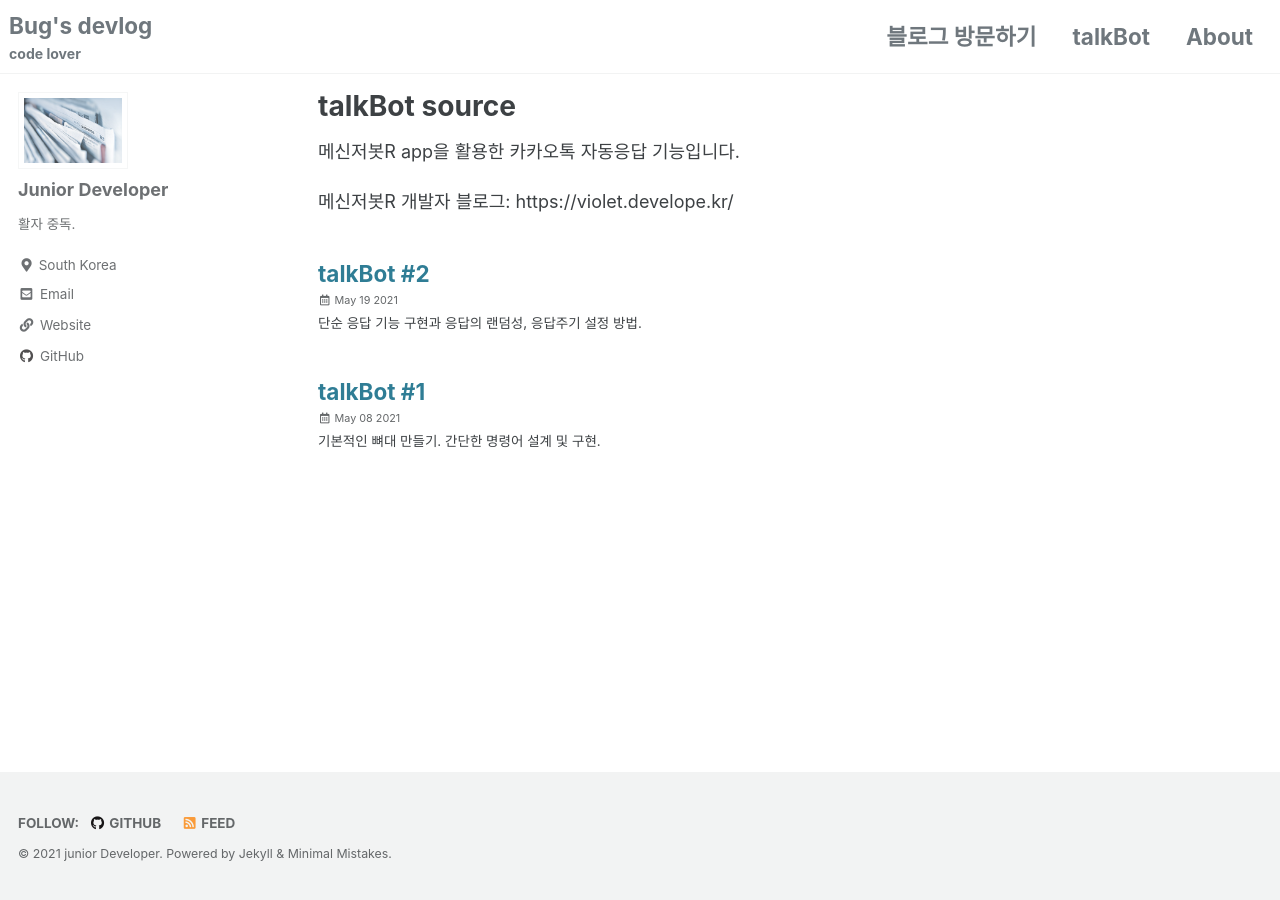
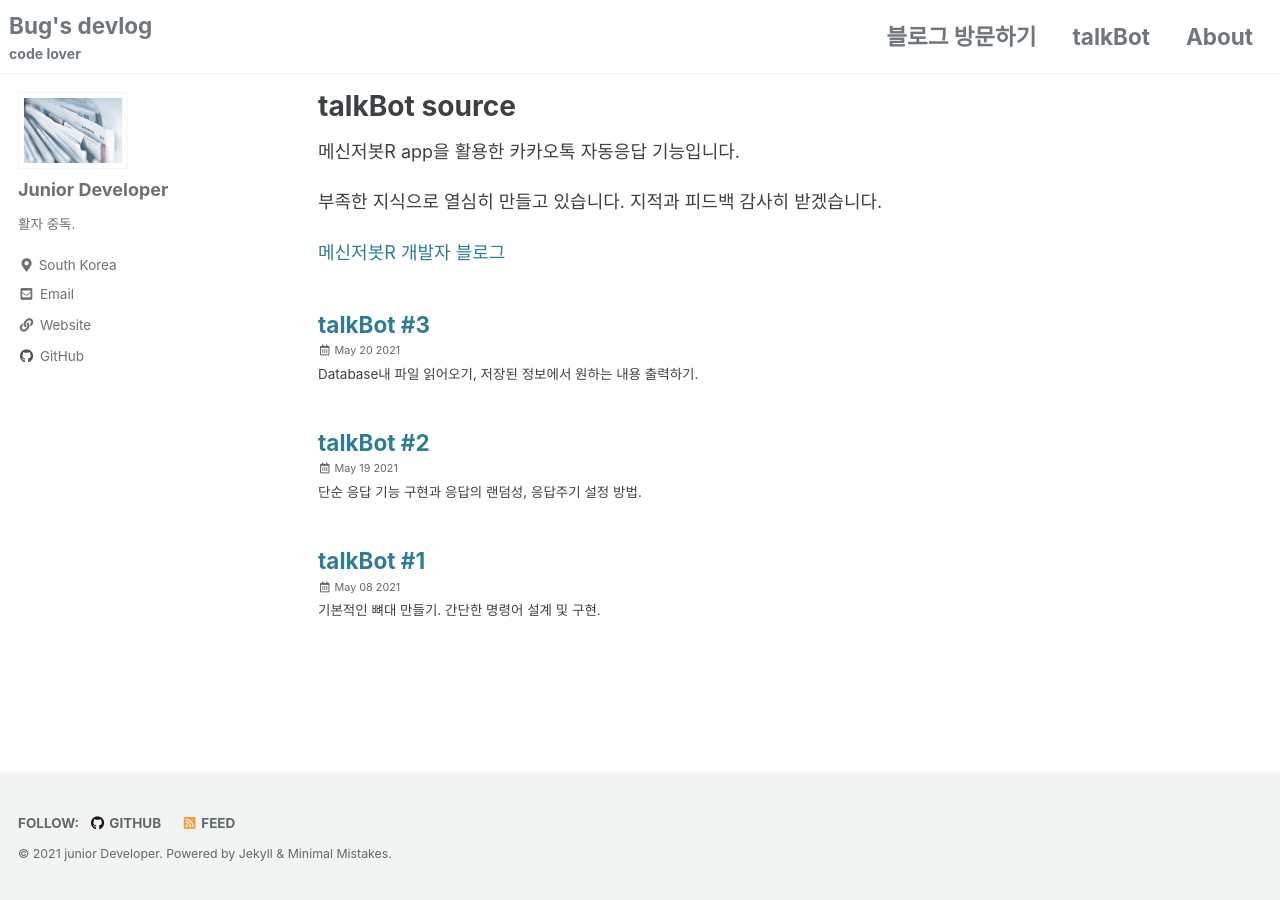
Before and after one commit to baebug/blog-backup-220607, a Jekyll site: the page built from _pages/talkBot.md, in a window 1280 px wide. Built offline with Jekyll 4.4.1, drawn with Linux system fonts in a browser that asks for light colours; cached includes are drawn as plain includes; part of the change alters nothing that is shown.

Commit message:
searchBirth_function

````diff
--- a/_pages/talkBot.md
+++ b/_pages/talkBot.md
@@ -8,4 +8,6 @@ taxonomy: talkBot
 
 메신저봇R app을 활용한 카카오톡 자동응답 기능입니다.
 
-메신저봇R 개발자 블로그: https://violet.develope.kr/
+부족한 지식으로 열심히 만들고 있습니다. 지적과 피드백 감사히 받겠습니다.
+
+[메신저봇R 개발자 블로그](https://violet.develope.kr/)
--- /dev/null
+++ b/_posts/2021-05-20-talkBot-3.md
@@ -0,0 +1,107 @@
+---
+title:  "talkBot #3"
+excerpt: "Database내 파일 읽어오기, 저장된 정보에서 원하는 내용 출력하기."
+
+categories:
+  - talkBot
+tags:
+  - javascript
+last_modified_at: 2021-05-20 22:22:22 +09:00
+toc: true
+toc_sticky: true
+---
+
+## 파일 저장 방식
+
+app에서 지원하는 데이터를 읽어오는 방식은 크게 두 가지로 나뉜다.
+1. 기존 API(이하 레거시)에서 지원하는 `DataBase.getDataBase()`를 통한 `.txt`파일의 문자열을 불러오는 방식
+2. 새로 업데이트 중인 API2에서 지원하는 `.txt`파일에서 문자열을 불러오고 `.json`파일에서 `JSON obj`를 불러오는 방식
+
+어떤 부분에서 실수를 한지는 모르겠지만 본인은 API2에서 로컬의 DataBase폴더 내에 있는 파일 정보를 읽지 못하는 오류가 있어 어쩔 수 없이 1번 방법으로 진행하였다. _(API2가 작동한다면 2번 방법이 훨씬 편해보임)_
+
+우선은 큰 틀은 `.txt`파일에 `JSON`형식의 object를 저장한 뒤, 사용할 때 `JSON.parse()`를 통해 문자열 obj를 `JSON` obj로 바꿔주는 방식으로 진행할 것이다.
+내가 어떤 정보를 저장하고 불러올 것인지, 그럴려면 객체가 어떤 모양으로 생겨야 할 것인지를 떠올려보자. 나는 단톡 구성원의 생일 정보를 담은 데이터를 저장하고 `월`,`이름`을 통해 생일 정보를 불러오는 기능을 구현할 생각이다. 구성원중 동명이인이 없기 때문에 `key`값은 이름, `value`값은 생일 정보를 담은 배열로 만들어보자.
+
+```java
+{
+    "name":"홍길동","info":[3,11],
+    "name":"김첨지","info":[7,17],
+                ...
+    "name":"박진로","info":[11,09]
+}
+```
+문자열 obj는 `string`으로 이루어진 속성? property?에는 **(쌍)따옴표**를 붙여줘야 한다는 특징이 있다.
+_그래야 `JSON.parse()`를 했을 때 우리가 아는 obj형태로 나온다고 한다._
+
+## 파일을 불러와서 파싱하기
+
+위에서 만든 `.txt`파일을 `local/msgBot/DataBase`에 저장해준다. 생일 정보를 담은 파일이기 때문에 나는 `birth.txt`라는 이름을 붙여주었다.
+이제 파일을 불러와보자.
+
+```java
+const birthStr = DataBase.getDataBase("birth.txt");
+const birthObj = JSON.parse(birthStr);
+```
+
+이렇게 불러온 데이터는 파싱되어 아래와 같은 형태를 가지게 된다.
+```java
+{
+    name:홍길동,info:[3,11],
+    name:김첨지,info:[7,17],
+                ...
+    name:박진로,info:[11,09]
+}
+```
+
+## 원하는 정보 추출하기
+
+이제 obj를 불러왔으니 목적에 맞는 정보를 추출하는 일만 남았다. 객체를 뒤적거리는 데는 여러 가지 방법이 있겠으나 내 경우에는 `for...in`이 가장 적합하다고 생각하였다.
+`!생일`이라는 명령어로 시작하여 뒤에 숫자가 나오면 해당 `월(Month)`에 있는 생일자의 명단을 출력하고 `!홍길동`처럼 이름을 입력하면 해당 인원의 생일만 나오는 기능을 만들어보자.
+
+```java
+function searchMonth(m) {
+    for (key in birthObj) {                             // 객체내 모든 key값에 대해 for문을 실행한다.
+        mName = birthObj[key].name;
+        mMonth = birthObj[key].info[0];
+        mDate = birthObj[key].info[1];
+        if (mMonth == m) {                              // 찾고자하는 달의 생일자를 birthList에 추가한다.
+            birthList += '\n' + mDate + '일 ' + mName;
+        }
+    } return birthList;                                 // 완성된 birthList를 반환한다.
+}
+
+if msg.startsWith("!") {
+    var real_msg = msg.slice(1).trim();                 // 기본적으로 명령어 앞에 붙은 "!"를 떼주는 과정이다.
+    if (real_msg.startsWith("생일")) {                   // 이 조건문을 통과하려면 "!생일"이라는 키워드로 입력된 메세지여야 한다.
+        var birth_msg = real_msg.slice(2).trim();       // 띄어쓰기가 여러번 들어간 경우를 고려하여 항상 trim()을 해주었다.
+        if (parseInt(birth_msg) < 13 &&
+            parseInt(birth_msg) > 0)    {               // 뒤에 숫자가 나오는 것을 어떻게 구분할 것인가? 의 문제 (밑에서 설명)
+            searchMonth(parseInt(birth_msg));
+            replier.reply(birthList);
+            }
+    }
+}
+```
+이 코드를 짤 때 가장 큰 고민은 어떻게 뒤에 숫자가 나온걸 파악하는지였는데 `javascript`에서 지원하는 `parseInt()`를 통해 해결할 수 있었다. 이 메서드는 argument를 `number`로 바꿔주는데 문자열이 들어가면 `NaN`이라는 값이 출력되고, 당연하게 대소 관계 또한 적용되지 않았다. 이를 통해 `!생일` 명령어 뒤에 나오는 내용을 `parseInt()`에 집어넣고 그 값이 <u>0보다 크고 13보다 작을 때</u> 생일 정보를 찾는 `searchMonth()`함수를 실행하도록 작성했다.
+
+또한 `!홍길동`형식의 명령어는 일정한 규칙이 없으므로, `real_msg`가 모든 if문을 지난 뒤 사람 이름이 아닐 경우 함수를 종료하도록 작성했다.
+```java
+    else {
+        for (key in birthObj) {
+            mName = birthObj[key].name;
+            mMonth = birthObj[key].info[0];
+            mDate = birthObj[key].info[1];
+            if (mName == real_msg) {                            // 생일 정보 데이터에 있는 이름이면
+                replier.reply(mMonth + '월 ' + mDate + '일');    // 해당 인원의 생일 정보를 출력한다.
+            }
+        }
+    }
+```
+
+## 마무리
+
+방금 작성하다가 생각났는데 `for...in`에서 for 내부에 있는 if문이 충족되었을 때(월 또는 이름이 일치할 때), 나머지 정보를 변수에 선언하는 것이 좀 더 리소스를 덜 사용하는 방식인 것 같다. ~~아님말고~~
+
+생일 관련 기능이 봇 개발 초기에 작업하다보니 각종 난관에 부딪혔다. (JSON, parseInt, for..in) 하지만 새로운 환경에서 새로운 방법으로 개발을 시도하다보니 확실하게 배우는 점들이 많았고, 그런 부분들이 언제든 활용할 수 있는 진짜 내 지식이 된 것 같다.
+
+오늘애 교훈: **`불편한 환경에서 배우는 것을 주저하지 말자!`**
````
